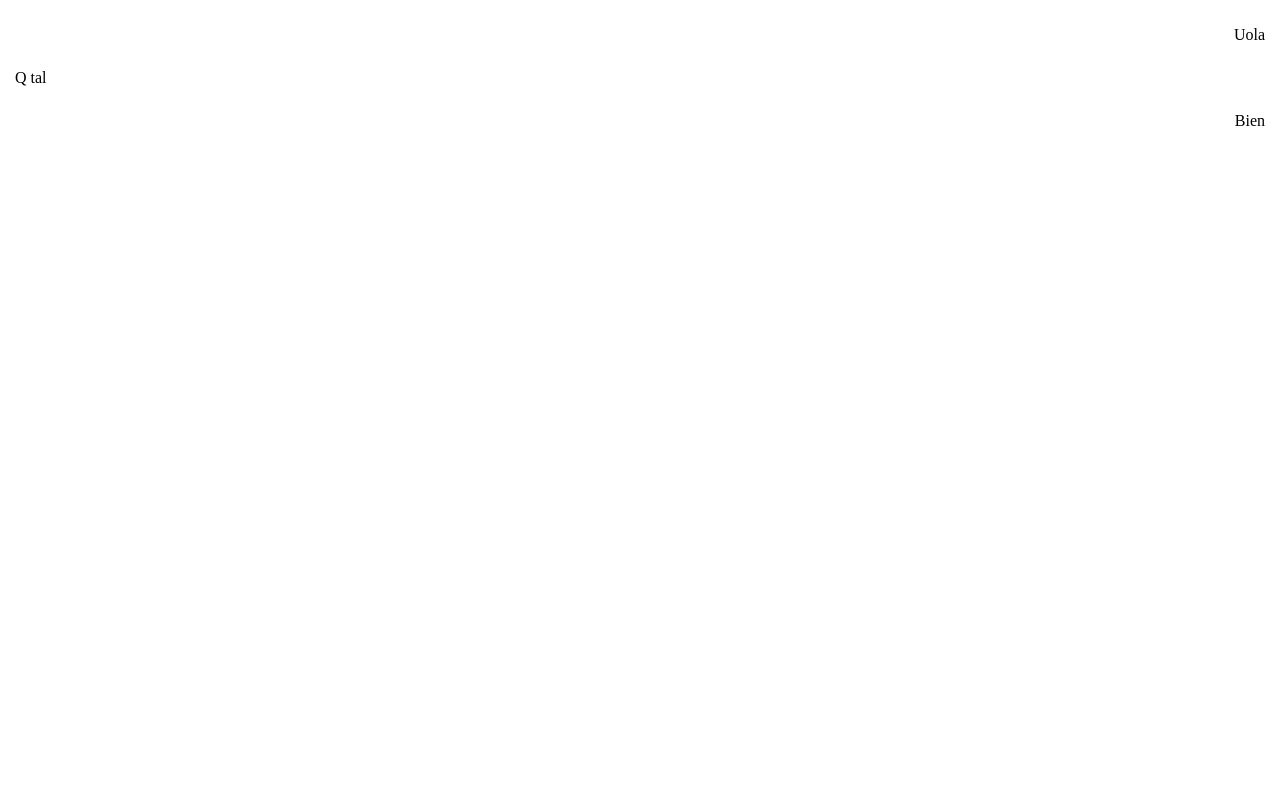
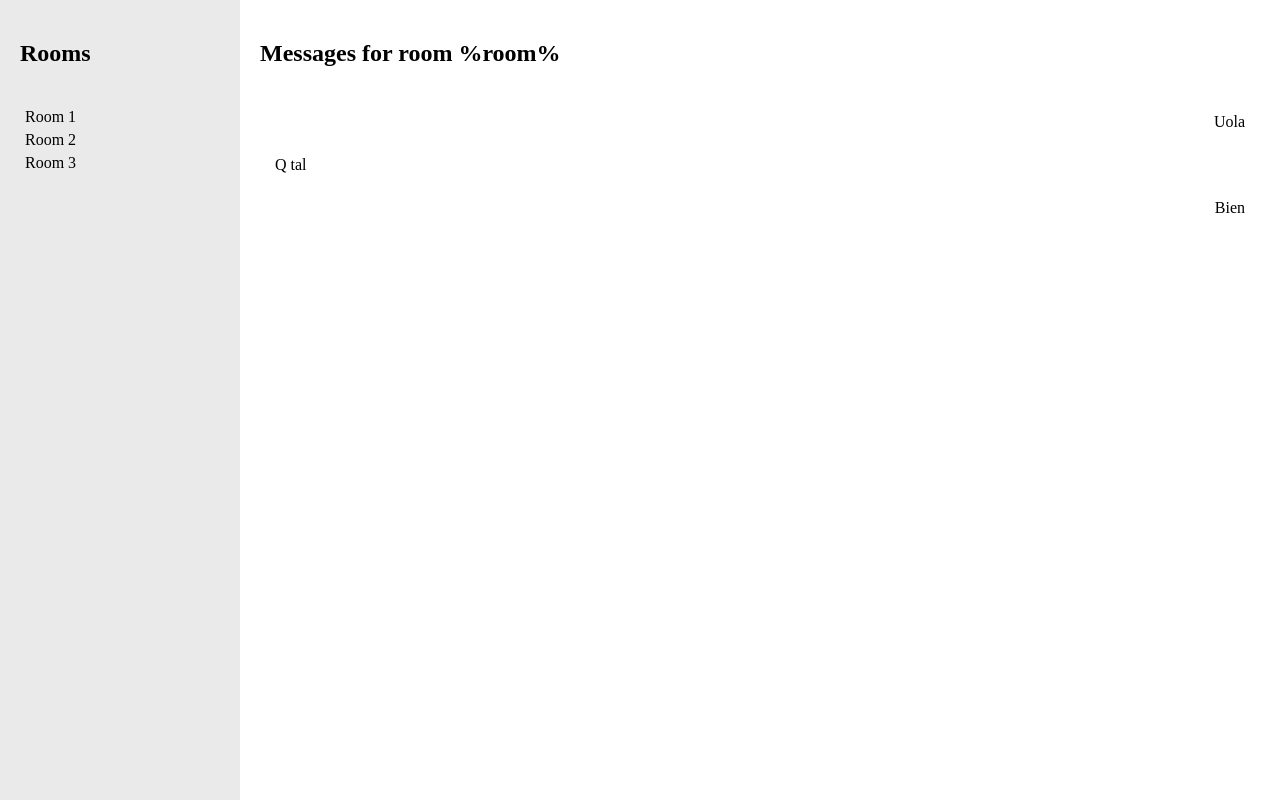
Before and after one commit to danigonza/React-Chat, a React (Create React App) app: page / in a window 1280 px wide. Built offline with nearby package versions, Linux system fonts and the light colour scheme.

Commit message:
Add RoomList and Room components

```diff
--- /dev/null
+++ b/src/Chat/RoomList/Room.js
@@ -0,0 +1,3 @@
+import React from 'react';
+
+export default ({room}) => <li className="room">{room.name}</li>
--- /dev/null
+++ b/src/Chat/RoomList/index.js
@@ -0,0 +1,18 @@
+import React, { Component } from 'react';
+import Room from "./Room";
+
+class RoomList extends Component {
+    render() {
+        return (
+            <ul className="room-list">
+                {
+                    this.props.rooms.map ( (room) =>
+                        <Room key={room.id} room={room}/>
+                    )
+                }
+            </ul>
+        );
+    }
+}
+
+export default RoomList;
--- a/src/Chat/index.js
+++ b/src/Chat/index.js
@@ -1,18 +1,32 @@
 import React, { Component } from 'react';
 import MessageList from "./MessageList/index";
+import RoomList from "./RoomList/index";
 
 let messages = [
-    {id: 1, room_id: 1, body: 'Uola', from_id: 1 },
+    { id: 1, room_id: 1, body: 'Uola', from_id: 1 },
     { id: 2, room_id: 1, body: 'Q tal', from_id: 2 },
     { id: 3, room_id: 1, body: 'Bien', from_id: 1 }
+];
+
+let rooms = [
+    { id: 1, name: 'Room 1' },
+    { id: 2, name: 'Room 2' },
+    { id: 3, name: 'Room 3' },
 ];
 
 class Chat extends Component {
     render() {
         return (
             <div className="chat">
-                <div className="message-pane">
-                    <MessageList messages={messages}/>
+                <div className="left-pane">
+                    <h2> Rooms </h2>
+                    <RoomList rooms={rooms}/>
+                </div>
+                <div className="right-pane">
+                    <h2> Messages for room %room% </h2>
+                    <div className="message-pane">
+                        <MessageList messages={messages}/>
+                    </div>
                 </div>
             </div>
         );
--- a/src/index.css
+++ b/src/index.css
@@ -1,5 +1,5 @@
 html,
-body {
+body, #root {
   margin: 0;
   padding: 0;
   width: 100%;
```
